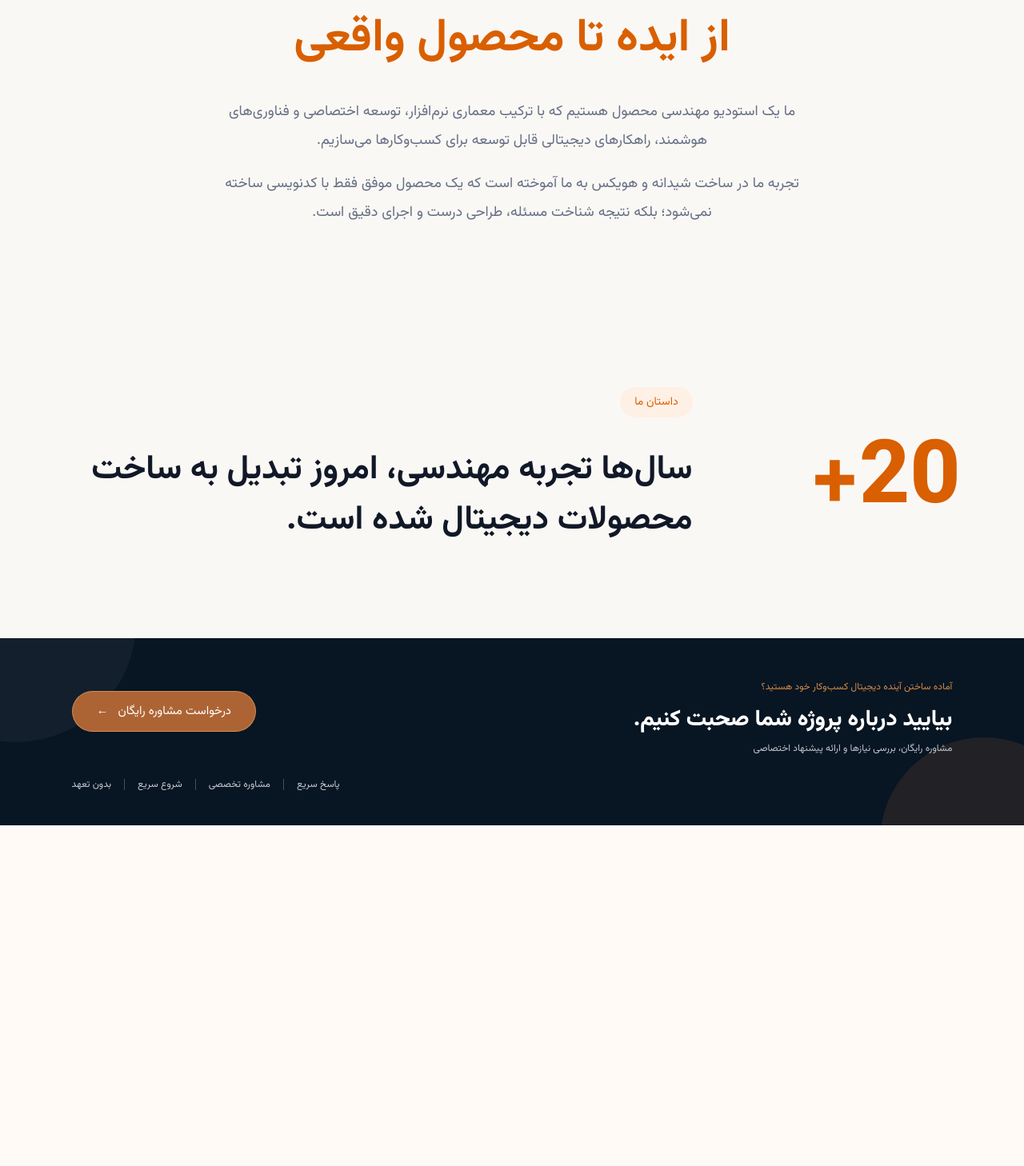
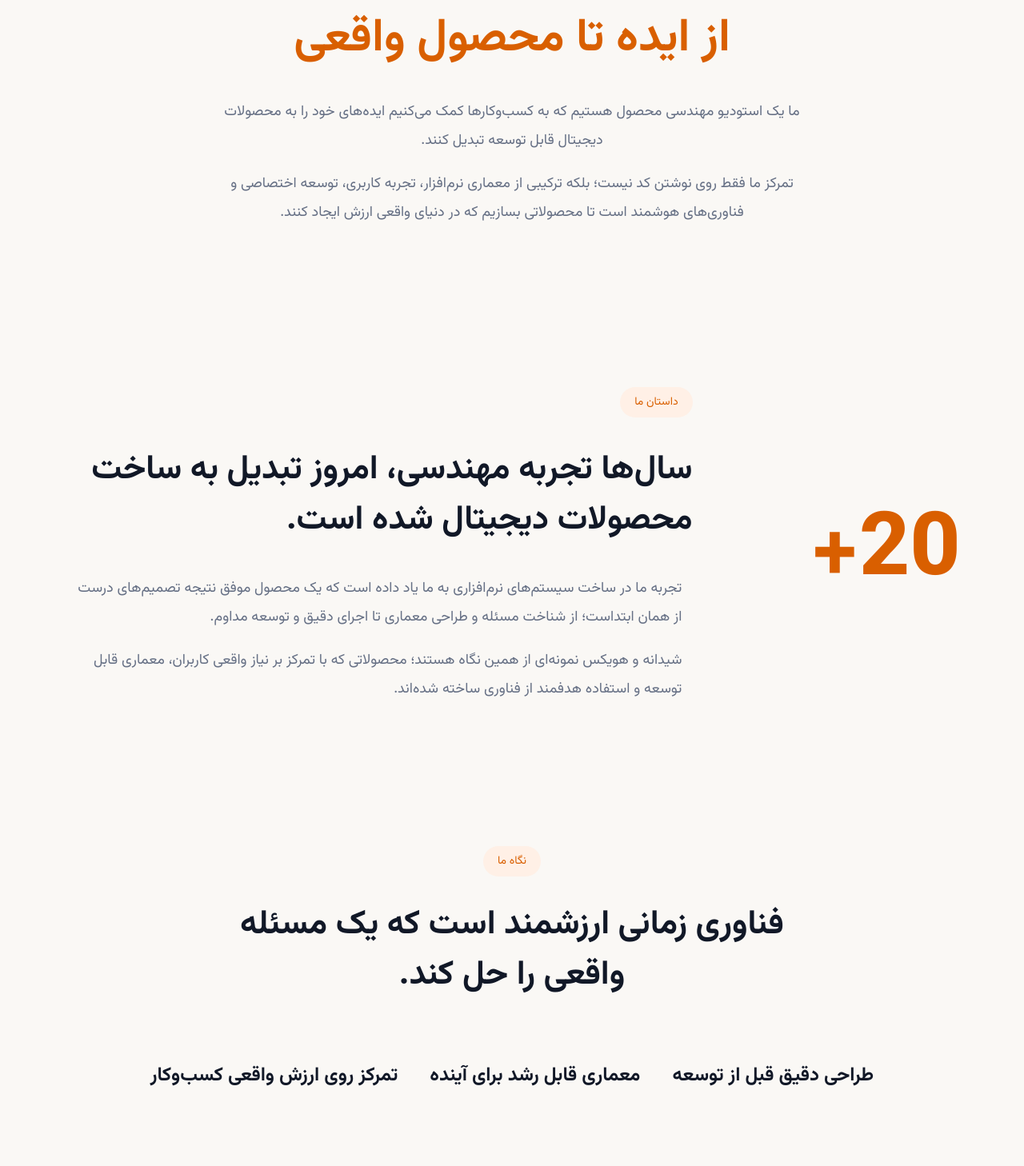
Before and after one commit to zohreksh/smartpilot, a Nuxt app: page /about in a window 1280 px wide. Shown: the part 312-1770 px from the top of the page at 80% size. Before the commit the page ends 1344 px from the top, so only its background shows below. Built offline with nearby package versions, Linux system fonts and the light colour scheme.

Commit message:
Expand about page content and storytelling sections

```diff
--- a/pages/about.vue
+++ b/pages/about.vue
@@ -7,12 +7,13 @@
         <span class="eyebrow">درباره NexaStudio</span>
         <h1>ما محصولات دیجیتال می‌سازیم؛<br /><strong>از ایده تا محصول واقعی</strong></h1>
         <p>
-          ما یک استودیو مهندسی محصول هستیم که با ترکیب معماری نرم‌افزار، توسعه
-          اختصاصی و فناوری‌های هوشمند، راهکارهای دیجیتالی قابل توسعه برای کسب‌وکارها می‌سازیم.
+          ما یک استودیو مهندسی محصول هستیم که به کسب‌وکارها کمک می‌کنیم
+          ایده‌های خود را به محصولات دیجیتال قابل توسعه تبدیل کنند.
         </p>
         <p>
-          تجربه ما در ساخت شیدانه و هویکس به ما آموخته است که یک محصول موفق فقط
-          با کدنویسی ساخته نمی‌شود؛ بلکه نتیجه شناخت مسئله، طراحی درست و اجرای دقیق است.
+          تمرکز ما فقط روی نوشتن کد نیست؛ بلکه ترکیبی از معماری نرم‌افزار،
+          تجربه کاربری، توسعه اختصاصی و فناوری‌های هوشمند است تا محصولاتی
+          بسازیم که در دنیای واقعی ارزش ایجاد کنند.
         </p>
       </div>
     </section>
@@ -22,6 +23,25 @@
       <div>
         <span class="eyebrow">داستان ما</span>
         <h2>سال‌ها تجربه مهندسی، امروز تبدیل به ساخت محصولات دیجیتال شده است.</h2>
+        <p>
+          تجربه ما در ساخت سیستم‌های نرم‌افزاری به ما یاد داده است که یک محصول
+          موفق نتیجه تصمیم‌های درست از همان ابتداست؛ از شناخت مسئله و طراحی
+          معماری تا اجرای دقیق و توسعه مداوم.
+        </p>
+        <p>
+          شیدانه و هویکس نمونه‌ای از همین نگاه هستند؛ محصولاتی که با تمرکز بر
+          نیاز واقعی کاربران، معماری قابل توسعه و استفاده هدفمند از فناوری ساخته شده‌اند.
+        </p>
+      </div>
+    </section>
+
+    <section class="approach container">
+      <span class="eyebrow">نگاه ما</span>
+      <h2>فناوری زمانی ارزشمند است که یک مسئله واقعی را حل کند.</h2>
+      <div class="approach-grid">
+        <p>طراحی دقیق قبل از توسعه</p>
+        <p>معماری قابل رشد برای آینده</p>
+        <p>تمرکز روی ارزش واقعی کسب‌وکار</p>
       </div>
     </section>
   </main>
@@ -34,9 +54,13 @@
 .hero-copy{max-width:820px}
 .eyebrow{display:inline-block;color:#d95f00;background:#fff0e6;border-radius:30px;padding:8px 18px;font-size:14px}
 .hero h1{font-size:clamp(38px,4.5vw,58px);line-height:1.45;margin:30px 0}.hero h1 strong{color:#d95f00}
-.hero p{color:#667085;font-size:18px;line-height:2;max-width:760px;margin:18px auto}
+.hero p,.story p{color:#667085;font-size:18px;line-height:2;max-width:760px;margin:18px auto}
 .story{display:grid;grid-template-columns:.35fr 1fr;gap:60px;padding:80px 28px;align-items:center}
 .story-number{font-size:110px;font-weight:800;color:#d95f00}
-.story h2{font-size:42px;line-height:1.5}
-@media(max-width:800px){.hero{min-height:auto;padding:90px 28px}.hero h1{font-size:34px}.hero p{font-size:16px}.story{grid-template-columns:1fr;gap:20px}.story-number{font-size:80px}.story h2{font-size:30px}}
+.story h2,.approach h2{font-size:42px;line-height:1.5}
+.approach{padding:80px 28px;text-align:center}
+.approach h2{max-width:760px;margin:30px auto}
+.approach-grid{display:flex;justify-content:center;gap:40px;flex-wrap:wrap;margin-top:50px}
+.approach-grid p{font-size:24px;font-weight:700;color:#111827}
+@media(max-width:800px){.hero{min-height:auto;padding:90px 28px}.hero h1{font-size:34px}.hero p,.story p{font-size:16px}.story{grid-template-columns:1fr;gap:20px}.story-number{font-size:80px}.story h2,.approach h2{font-size:30px}.approach-grid{display:block}.approach-grid p{font-size:20px;margin:30px 0}}
 </style>
```
